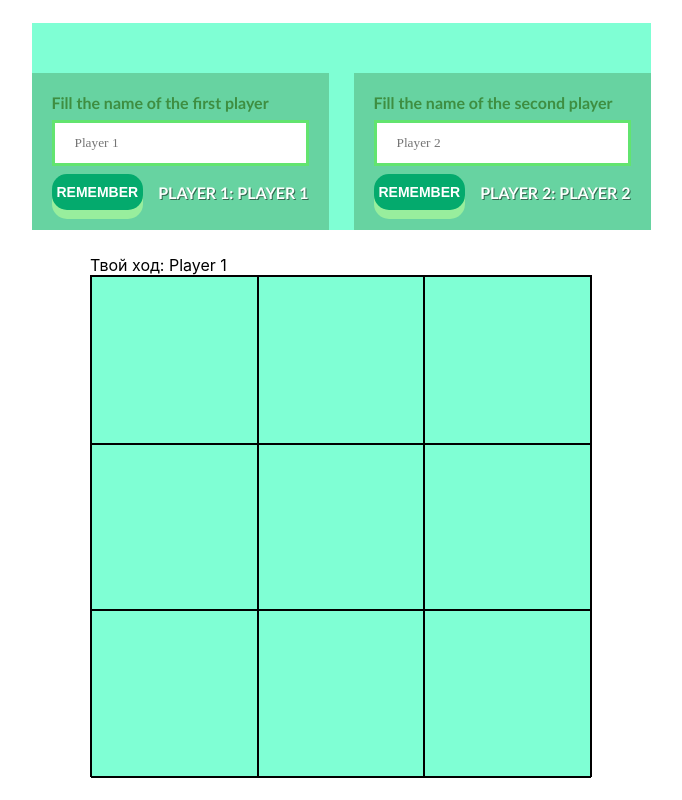
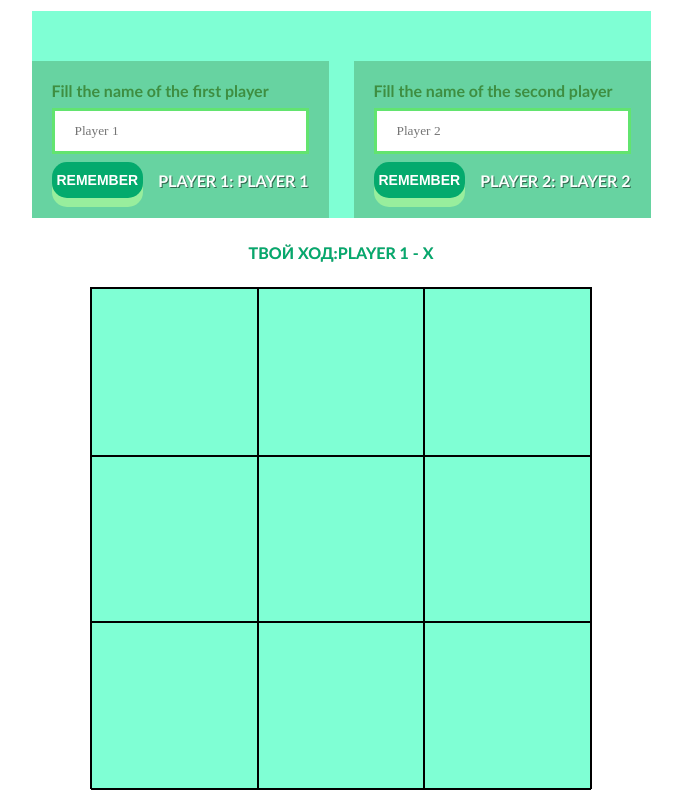
Before and after one commit to avvolkova/react-tic-tac-toe-game, a React (Create React App) app in the folder client/: page / in a window 1280 px wide. Shown: the whole page, without its empty margins (299-981 px from the left). Built offline with nearby package versions, Linux system fonts and the light colour scheme.

Commit message:
Release3

```diff
--- a/client/src/components/Game/Board/Board.js
+++ b/client/src/components/Game/Board/Board.js
@@ -15,7 +15,10 @@ export default function GameLogic() {
 
   const nameFirst = useSelector((state) => state.playerfirst.playerFirst);
   const nameSecond = useSelector((state) => state.playersecond.playerSecond);
-  const [choise, setChoise] = useState(nameFirst);
+  const playerNames = {
+    X: nameFirst,
+    0: nameSecond,
+  };
 
   const fillSquare = (square) => {
     const newBoard = board.map((val, idx) => {
@@ -58,10 +61,8 @@ export default function GameLogic() {
   const fillEmptySquare = () => {
     if (player === 'X') {
       setPlayer('0');
-      setChoise(nameSecond);
     } else {
       setPlayer('X');
-      setChoise(nameFirst);
     }
   };
 
@@ -111,13 +112,20 @@ export default function GameLogic() {
     checkGameStatus();
   }, [board]);
 
+  useEffect(() => {
+  }, [nameFirst, nameSecond]);
+
   return (
     <div className={styles.game}>
-      <div className={styles.game}>
+      <div className={styles.step}>
         Твой ход:
+
+        {playerNames[player]}
         {' '}
-        {choise}
-        {' '}
+        -
+        {'  '}
+        {player}
+
       </div>
       <div className={styles.board}>
         <div className={styles.row}>
--- a/client/src/components/Game/Board/Board.module.css
+++ b/client/src/components/Game/Board/Board.module.css
@@ -11,7 +11,17 @@ flex-direction: column;
    flex: 33%;
    display: flex;
    flex-direction: row;
+
    /* border: 1px solid black; */
 
 
 }
+
+.step {
+   text-align: center;
+   margin-bottom: 25px;
+   font-family: 'Trebuchet MS', 'Lucida Sans Unicode', 'Lucida Grande', 'Lucida Sans', Arial, sans-serif;
+   font-weight: bold;
+   text-shadow: 0px 0px 0px rgba(0,0,0,0.3);
+   color: #04AA6D;;
+   text-transform: uppercase;}
```
